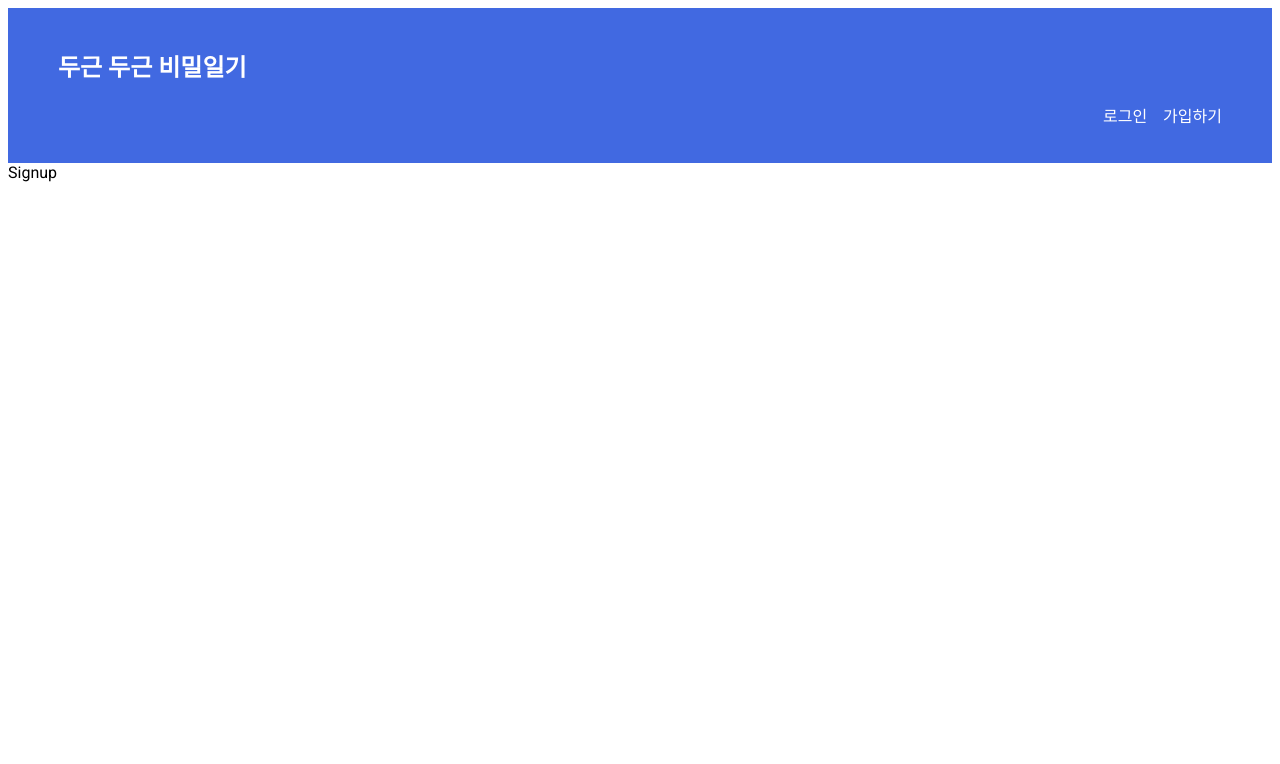
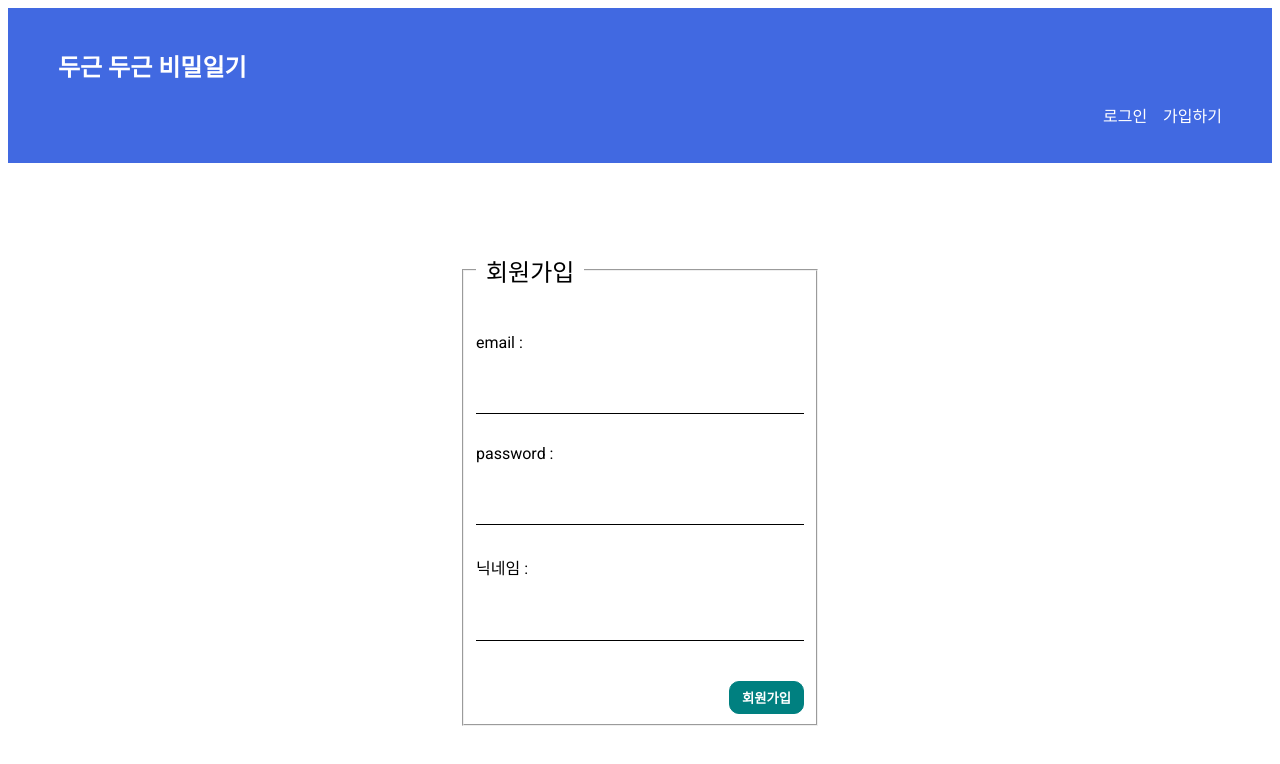
Before and after one commit to haeyoon706/learn-firebase, a React (Create React App) app in the folder my-diary/: page /signup in a window 1280 px wide. Shown: the top 764 px of the page. Built offline with nearby package versions, Linux system fonts and the light colour scheme; the HTML template or start-up script is replaced by a standard one.

Commit message:
회원가입폼 만들기

```diff
--- a/my-diary/src/pages/signup/Signup.js
+++ b/my-diary/src/pages/signup/Signup.js
@@ -1,5 +1,61 @@
 import styles from "./Signup.module.css";
+import { useState } from "react";
 
 export default function Signup() {
-  return <div>Signup</div>;
+  const [email, setEmail] = useState("");
+  const [password, setPassword] = useState("");
+  const [displayName, setDisplayName] = useState("");
+
+  const handleData = (event) => {
+    if (event.target.type === "email") {
+      setEmail(event.target.value);
+    } else if (event.target.type === "password") {
+      setPassword(event.target.value);
+    } else if (event.target.type === "text") {
+      setDisplayName(event.target.value);
+    }
+  };
+
+  const handleSubmit = (event) => {
+    event.preventDefault();
+    console.log(email, password);
+  };
+
+  return (
+    <form className={styles.signup_form} onSubmit={handleSubmit}>
+      <fieldset>
+        <legend>회원가입</legend>
+        <label htmlFor="myEmail">email : </label>
+        <input
+          type="email"
+          id="myEmail"
+          required
+          value={email}
+          onChange={handleData}
+        />
+
+        <label htmlFor="myPassword">password : </label>
+        <input
+          type="password"
+          id="myPassword"
+          required
+          value={password}
+          onChange={handleData}
+        />
+
+        <label htmlFor="myNickName">닉네임 : </label>
+        <input
+          type="text"
+          id="myNickName"
+          required
+          value={displayName}
+          onChange={handleData}
+        />
+
+        <button type="submit" className={styles.btn}>
+          회원가입
+        </button>
+      </fieldset>
+    </form>
+  );
 }
--- a/my-diary/src/pages/signup/Signup.module.css
+++ b/my-diary/src/pages/signup/Signup.module.css
@@ -0,0 +1,37 @@
+.signup_form {
+  max-width: 360px;
+  margin: 60px auto;
+  padding: 20px;
+}
+
+.signup_form legend {
+  font-size: 1.5em;
+  padding: 10px;
+}
+
+.signup_form label {
+  display: block;
+  margin: 30px auto;
+}
+
+.signup_form input {
+  display: block;
+  width: 100%;
+  box-sizing: border-box;
+  padding: 8px 6px;
+  color: #777;
+  border: none;
+  border-bottom: 1px solid black;
+}
+
+.signup_form button {
+  margin-top: 40px;
+  float: right;
+  padding: 6px 12px;
+  border-radius: 10px;
+  color: #fff;
+  background-color: teal;
+  border: 1px solid teal;
+  font-weight: bold;
+  cursor: pointer;
+}
```
